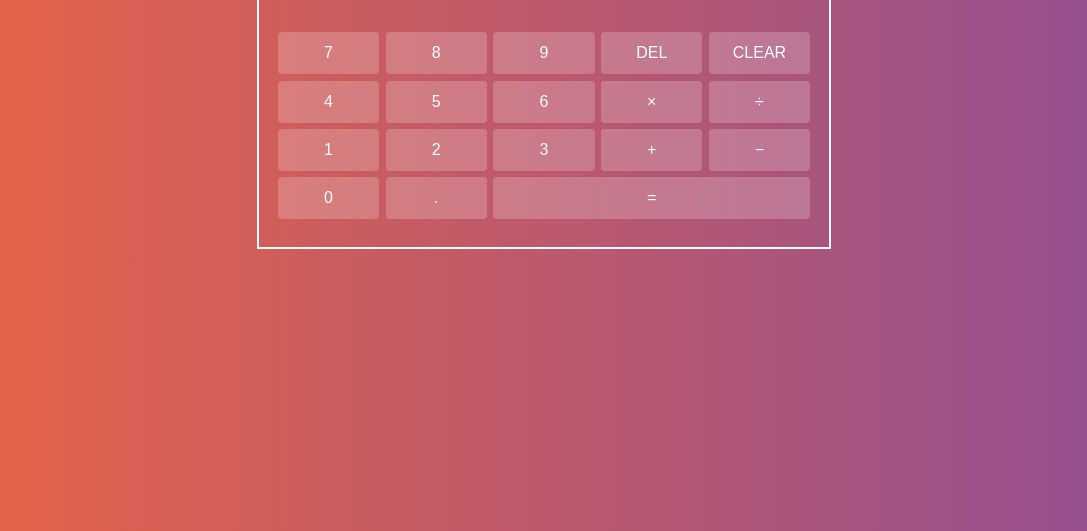
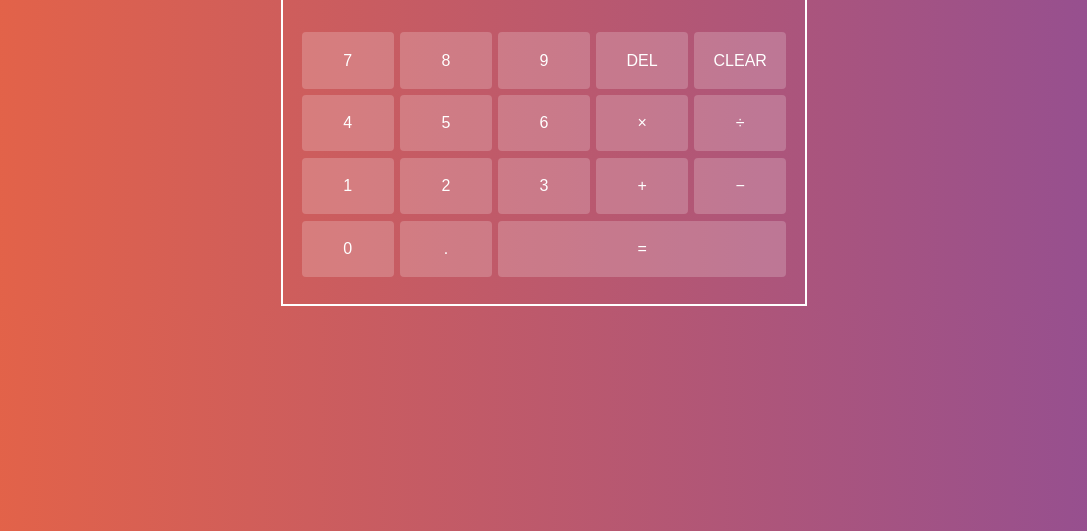
Before and after one commit to AshleyKeeling/Calculator-App, a plain HTML site: page index.html in a window 1280 px wide. Shown: the part 269-800 px from the top of the page, without its empty margins (96-1183 px from the left). Drawn offline with Linux system fonts and the light colour scheme.

Commit message:
updated buttons

```diff
--- a/style.css
+++ b/style.css
@@ -11,7 +11,7 @@ h1 {
 }
 
 button {
-  padding: 12px 24px;
+  padding: 1.2em 1.2em;
   margin: 0.2em;
   background-color: rgba(255, 255, 255, 0.2);
   color: #FFFFFF;
@@ -28,7 +28,8 @@ button:hover {
 
 #calculator {
     margin: 5em auto 0;
-    width:fit-content;
+    width: fit-content;
+    height: fit-content;
     border: 2px  white  solid;
     padding: 1.5em 1em;
     display: grid;
```
